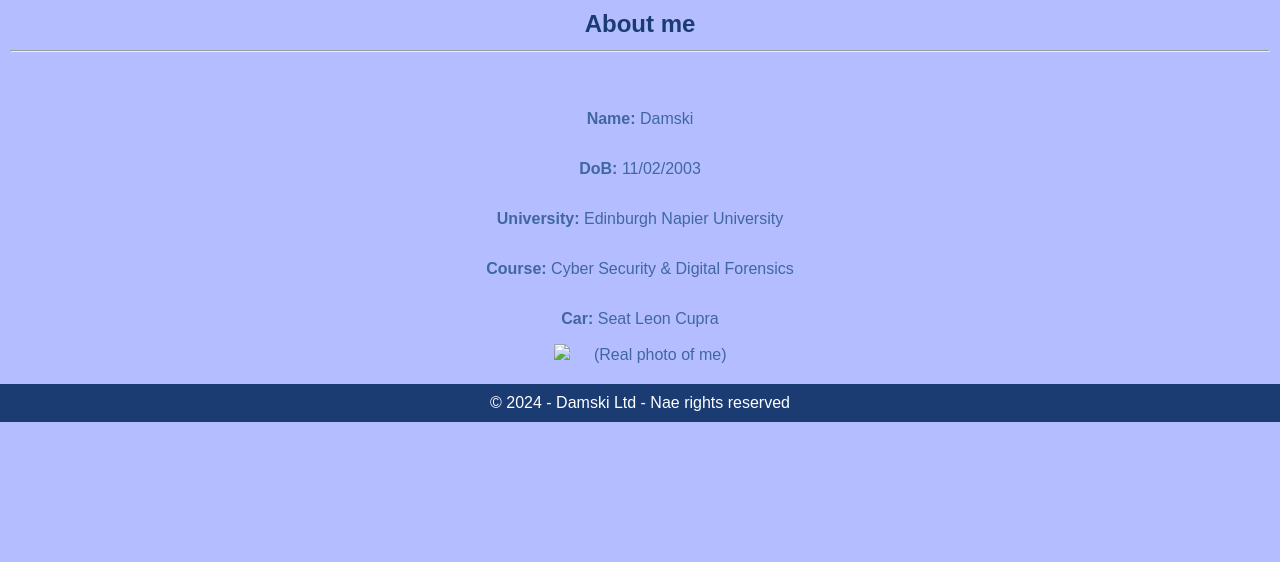
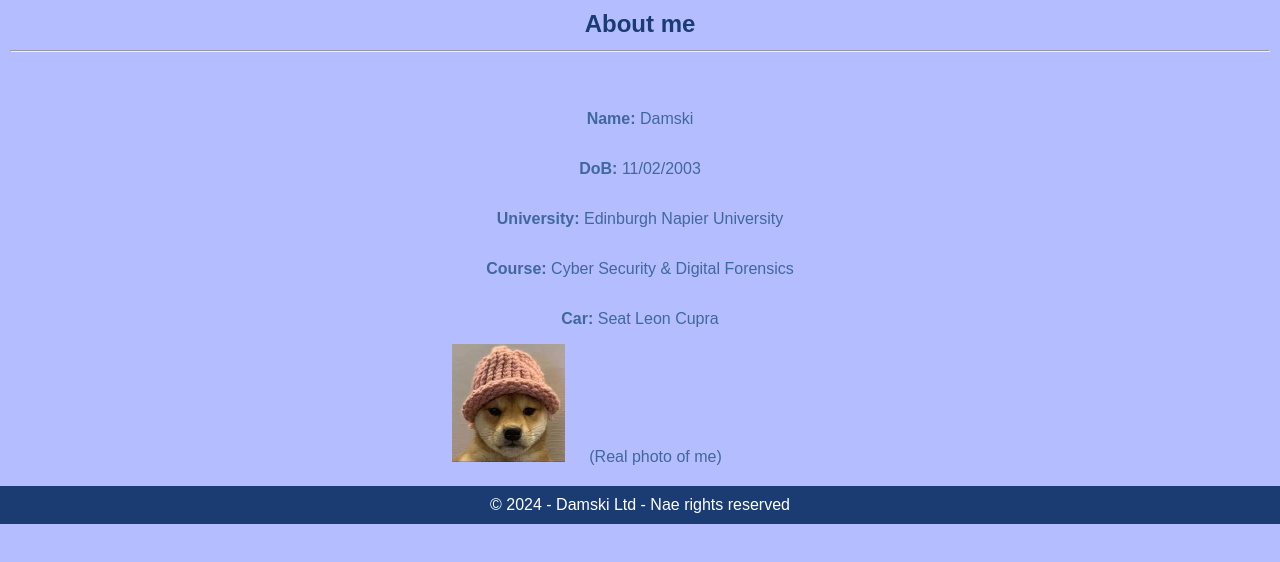
Before and after one commit to damskiz/CourseworkSite, a plain HTML site: page about.html in a window 1280 px wide. Drawn offline with Linux system fonts and the light colour scheme.

Commit message:
actually fixing jpegs

```diff
--- a/about.html
+++ b/about.html
@@ -16,7 +16,7 @@
 	<p><b>Course:</b> Cyber Security & Digital Forensics</p>
 	<p><b>Car:</b> Seat Leon Cupra</p>
 	<aside>
-			<img class="small-gif" src="wif.jpg"/>
+			<img class="small-gif" src="wif.jpeg"/>
 			(Real photo of me)
         </aside>
 	</section>
```
Also changed, not shown: garage.html (+1 -1 lines).
